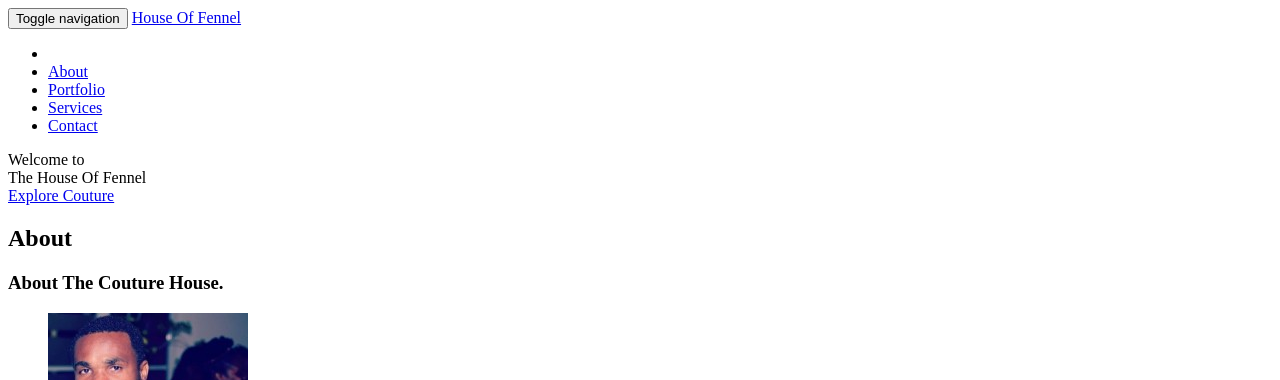
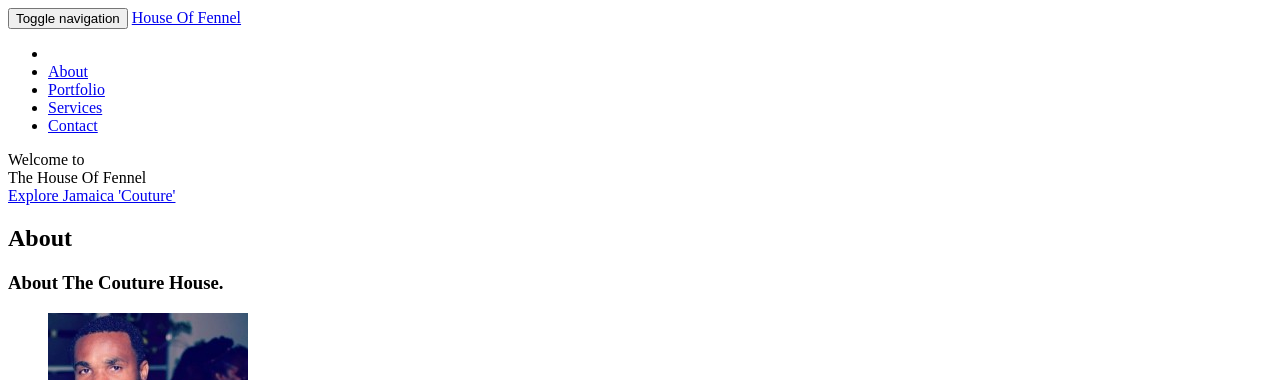
Before and after one commit to phpwebdevelope/phpwebdevelope.github.io, a Jekyll site: the page built from index.html, in a window 1280 px wide and 900 px high. Shown: the top 380 px of the window. Built offline with Jekyll 4.4.1, drawn with Linux system fonts in a browser that asks for light colours; some web fonts are replaced.

Commit message:
Update header.html

```diff
--- a/_includes/header.html
+++ b/_includes/header.html
@@ -43,7 +43,7 @@
             <div class="intro-text">
                 <div class="intro-lead-in">Welcome to</div>
                 <div class="intro-heading">The House Of Fennel</div>
-                <a href="#portfolio" class="page-scroll btn btn-xl">Explore Couture</a>
+                <a href="#portfolio" class="page-scroll btn btn-xl">Explore Jamaica 'Couture'</a>
             </div>
         </div>
     </header>
```
